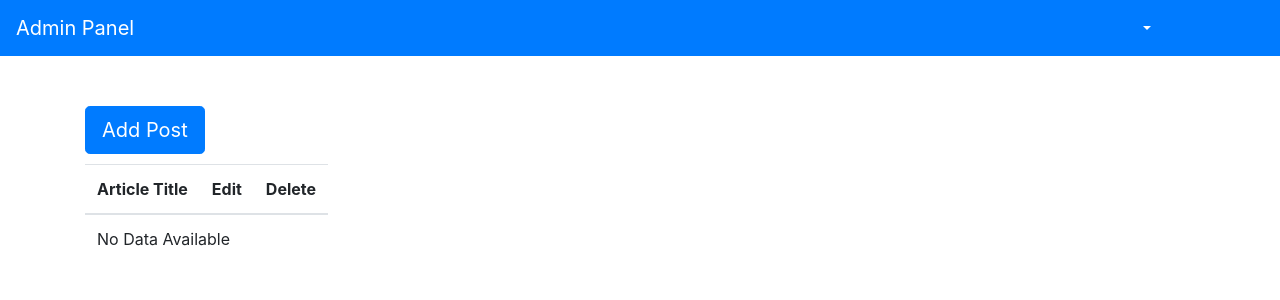
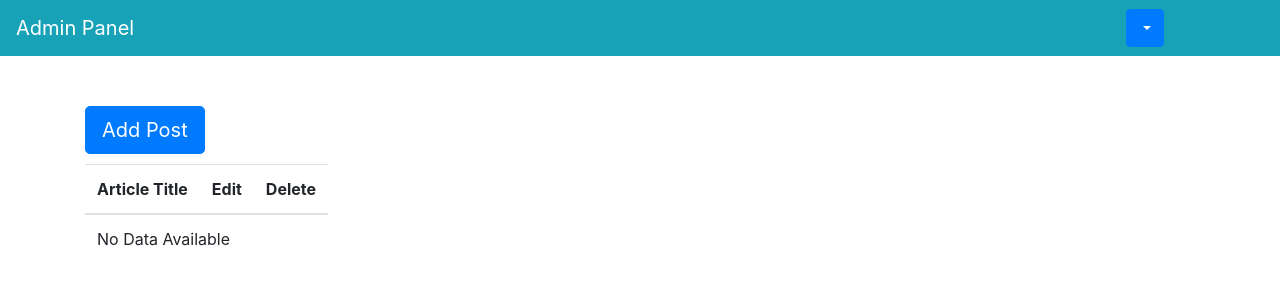
Before and after one commit to jeetsoni/Codeignator-Project, a CodeIgniter app: page /test/index.php/profile_con/index in a window 1280 px wide. Shown: the top 300 px of the page. Run offline with CodeIgniter, Linux system fonts and the light colour scheme; data that the repository does not hold is empty.

Commit message:
Color Changed

```diff
--- a/application/views/header.php
+++ b/application/views/header.php
@@ -16,7 +16,7 @@
 <script src="https://maxcdn.bootstrapcdn.com/bootstrap/4.3.1/js/bootstrap.min.js"></script>
 </head>
 <body>
-	<nav class="navbar navbar-expand-lg navbar-dark bg-primary">
+	<nav class="navbar navbar-expand-lg navbar-dark bg-info">
   <a class="navbar-brand" href="<?php echo base_url(); ?>private_area">Admin Panel</a>
 
 
@@ -24,7 +24,7 @@
   <button type="button" class="btn btn-primary dropdown-toggle" data-toggle="dropdown">
    <?php echo $this->session->userdata('uname'); ?>
   </button>
-  <div class="dropdown-menu">
+  <div class="dropdown-menu bg-info">
     <a class="dropdown-item" href="<?php echo base_url(); ?>profile_con">My Profile</a>
     <?php if($this->session->userdata('id'))
   {
--- a/application/views/profile_view.php
+++ b/application/views/profile_view.php
@@ -39,7 +39,7 @@ $msg_class = $this->session->flashdata('msg_class');
 		<?php foreach ($artlicles as $art): ?>
 		<tr>
 			<td><?php echo $art->article_title; ?></td>
-			<td><a href="#" class="btn btn-primary">Edit</a></td>
+			<td><a href="#" class="btn btn-info">Edit</a></td>
 			<td>
 				<?php echo
 				form_open('profile_con/delpost'),
```
